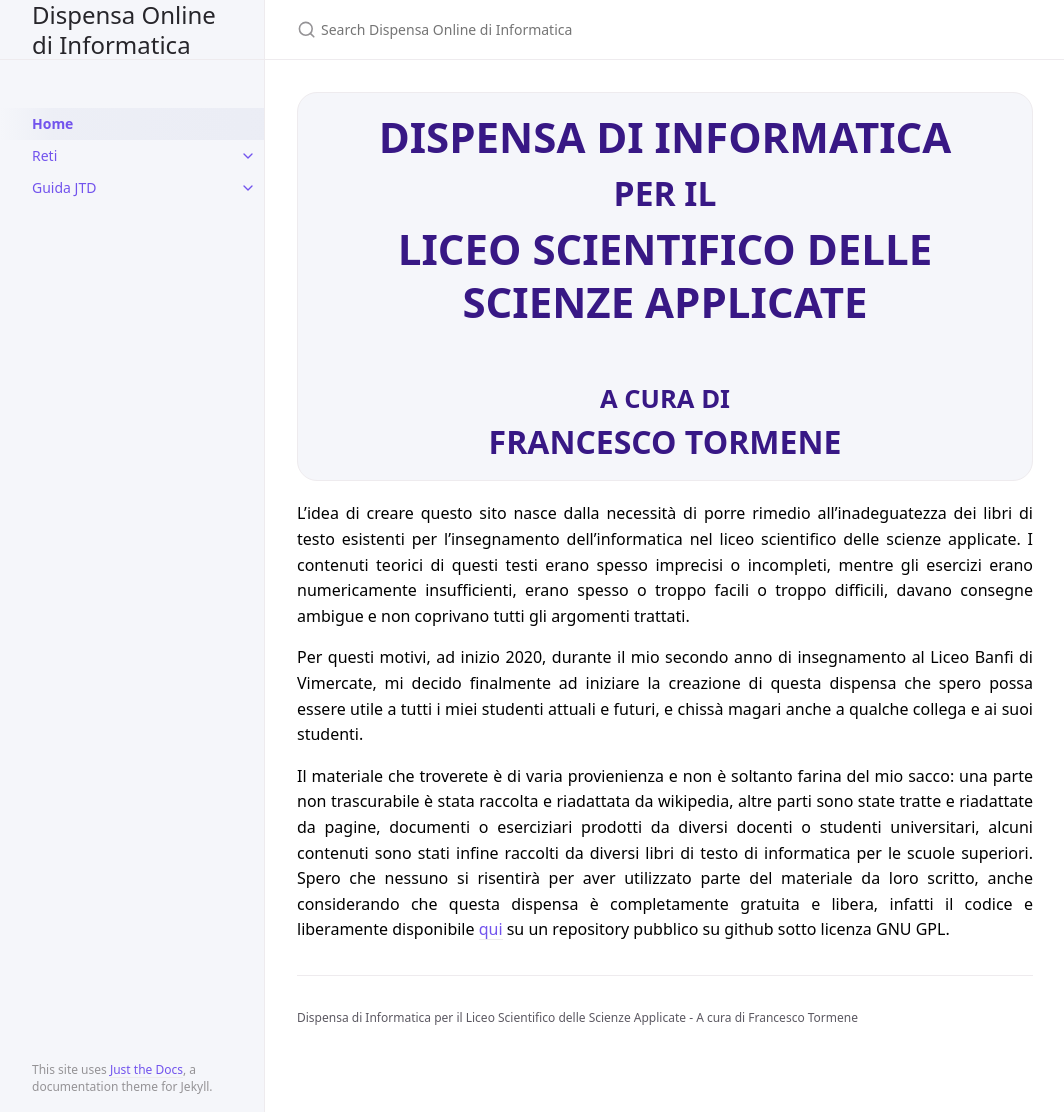
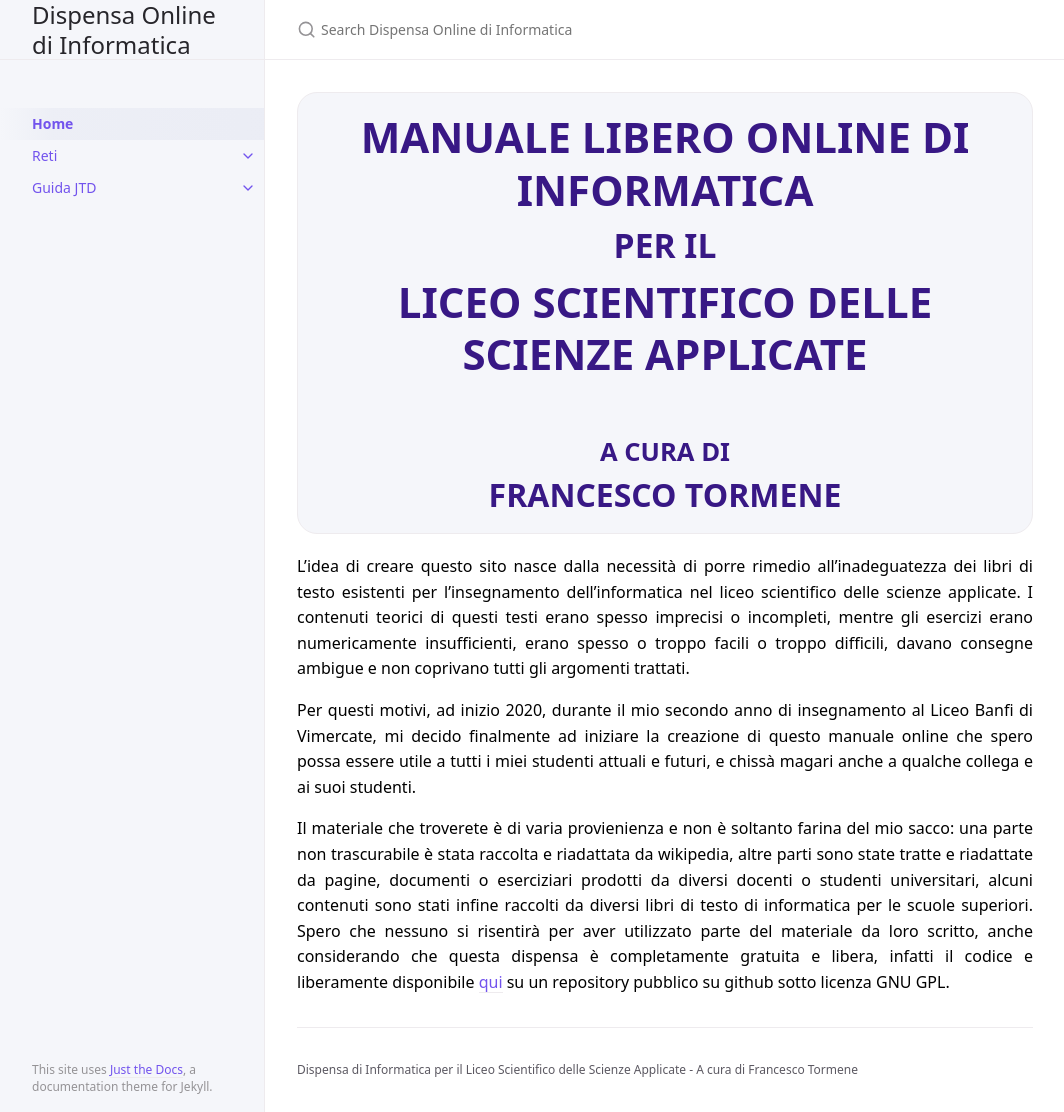
Before and after one commit to 4chi11e/manuale-libero-online-di-informatica, a Jekyll site: the page built from index.markdown, in a window 1280 px wide and 1112 px high. Shown: the whole window, without its empty margins (107-1171 px from the left). Built offline with Jekyll 4.4.1, drawn with Linux system fonts in a browser that asks for light colours.

Commit message:
titolo in index, logs in modals.js

```diff
--- a/index.markdown
+++ b/index.markdown
@@ -10,7 +10,7 @@ has_toc: false
 
 <div class="titolone">
     <h1>
-        Dispensa di Informatica<br>
+        Manuale Libero Online di Informatica<br>
         <small id="peril">per il</small><br>
         Liceo Scientifico delle Scienze Applicate
     </h1>
@@ -25,6 +25,6 @@ has_toc: false
 
 L'idea di creare questo sito nasce dalla necessità di porre rimedio all'inadeguatezza dei libri di testo esistenti per l'insegnamento dell'informatica nel liceo scientifico delle scienze applicate. I contenuti teorici di questi testi erano spesso imprecisi o incompleti, mentre gli esercizi erano numericamente insufficienti, erano spesso o troppo facili o troppo difficili, davano consegne ambigue e non coprivano tutti gli argomenti trattati.
 
-Per questi motivi, ad inizio 2020, durante il mio secondo anno di insegnamento al Liceo Banfi di Vimercate, mi decido finalmente ad iniziare la creazione di questa dispensa che spero possa essere utile a tutti i miei studenti attuali e futuri, e chissà magari anche a qualche collega e ai suoi studenti.
+Per questi motivi, ad inizio 2020, durante il mio secondo anno di insegnamento al Liceo Banfi di Vimercate, mi decido finalmente ad iniziare la creazione di questo manuale online che spero possa essere utile a tutti i miei studenti attuali e futuri, e chissà magari anche a qualche collega e ai suoi studenti.
 
 Il materiale che troverete è di varia provienienza e non è soltanto farina del mio sacco: una parte non trascurabile è stata raccolta e riadattata da wikipedia, altre parti sono state tratte e riadattate da pagine, documenti o eserciziari prodotti da diversi docenti o studenti universitari, alcuni contenuti sono stati infine raccolti da diversi libri di testo di informatica per le scuole superiori. Spero che nessuno si risentirà per aver utilizzato parte del materiale da loro scritto, anche considerando che questa dispensa è completamente gratuita e libera, infatti il codice e liberamente disponibile [qui](https://github.com/4chi11e/dispensa-di-informatica) su un repository pubblico su github sotto licenza GNU GPL.
```
Also changed, not shown: assets/js/modals.js (+4 -4 lines).
